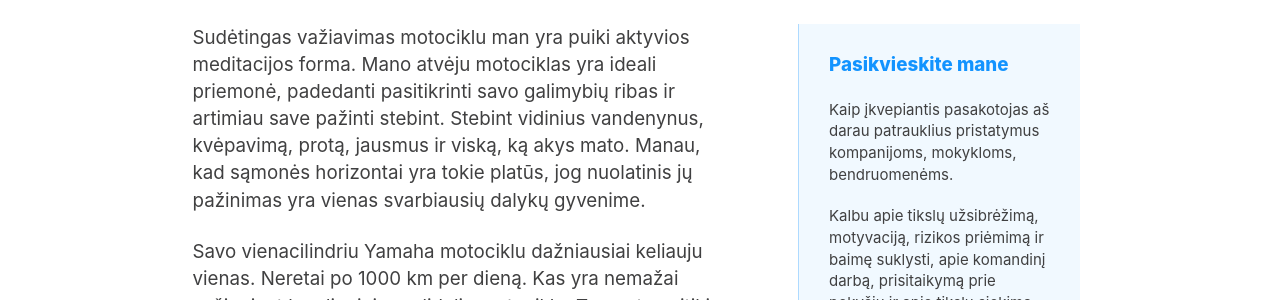
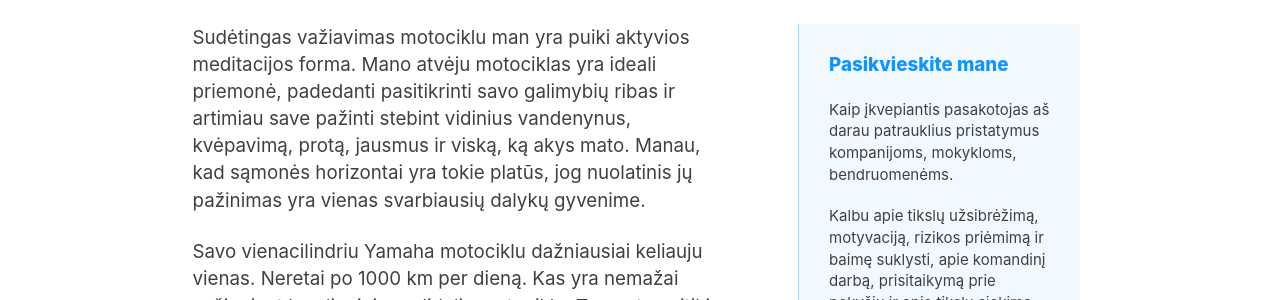
Before and after one commit to karolismieliauskas/thecoldestride.com, a Jekyll site: the page built from pages/lt/about.html, in a window 1280 px wide and 900 px high, scrolled down 413 px. Shown: the part 234-534 px from the top of the window. Built offline with Jekyll 4.4.1, drawn with Linux system fonts in a browser that asks for light colours.

Commit message:
Update about.yml

```diff
--- a/_data/lt/about.yml
+++ b/_data/lt/about.yml
@@ -1,7 +1,7 @@
 hero:
   title: Karolis Mieliauskas. Motociklininkas. Nuotykių ieškotojas. Įkvepiantis pasakotojas.
 body: |
-    Sudėtingas važiavimas motociklu man yra puiki aktyvios meditacijos forma. Mano atvėju motociklas yra ideali priemonė, padedanti pasitikrinti savo galimybių ribas ir artimiau save pažinti stebint. Stebint vidinius vandenynus, kvėpavimą, protą, jausmus ir viską, ką akys mato. Manau, kad sąmonės horizontai yra tokie platūs, jog nuolatinis jų pažinimas yra vienas svarbiausių dalykų gyvenime.
+    Sudėtingas važiavimas motociklu man yra puiki aktyvios meditacijos forma. Mano atvėju motociklas yra ideali priemonė, padedanti pasitikrinti savo galimybių ribas ir artimiau save pažinti stebint vidinius vandenynus, kvėpavimą, protą, jausmus ir viską, ką akys mato. Manau, kad sąmonės horizontai yra tokie platūs, jog nuolatinis jų pažinimas yra vienas svarbiausių dalykų gyvenime.
 
     Savo vienacilindriu Yamaha motociklu dažniausiai keliauju vienas. Neretai po 1000 km per dieną. Kas yra nemažai važiuojant kasdieniniu nedideliu motociklu. Tuomet pasitikiu savimi ir gyvenimu. Tokiu būdu išslieku atsipalaidavęs ir išlaikau budrumą  ilgą laiką, matydamas kas vyksta aplink, kiekvieną akimirką.
 
```
